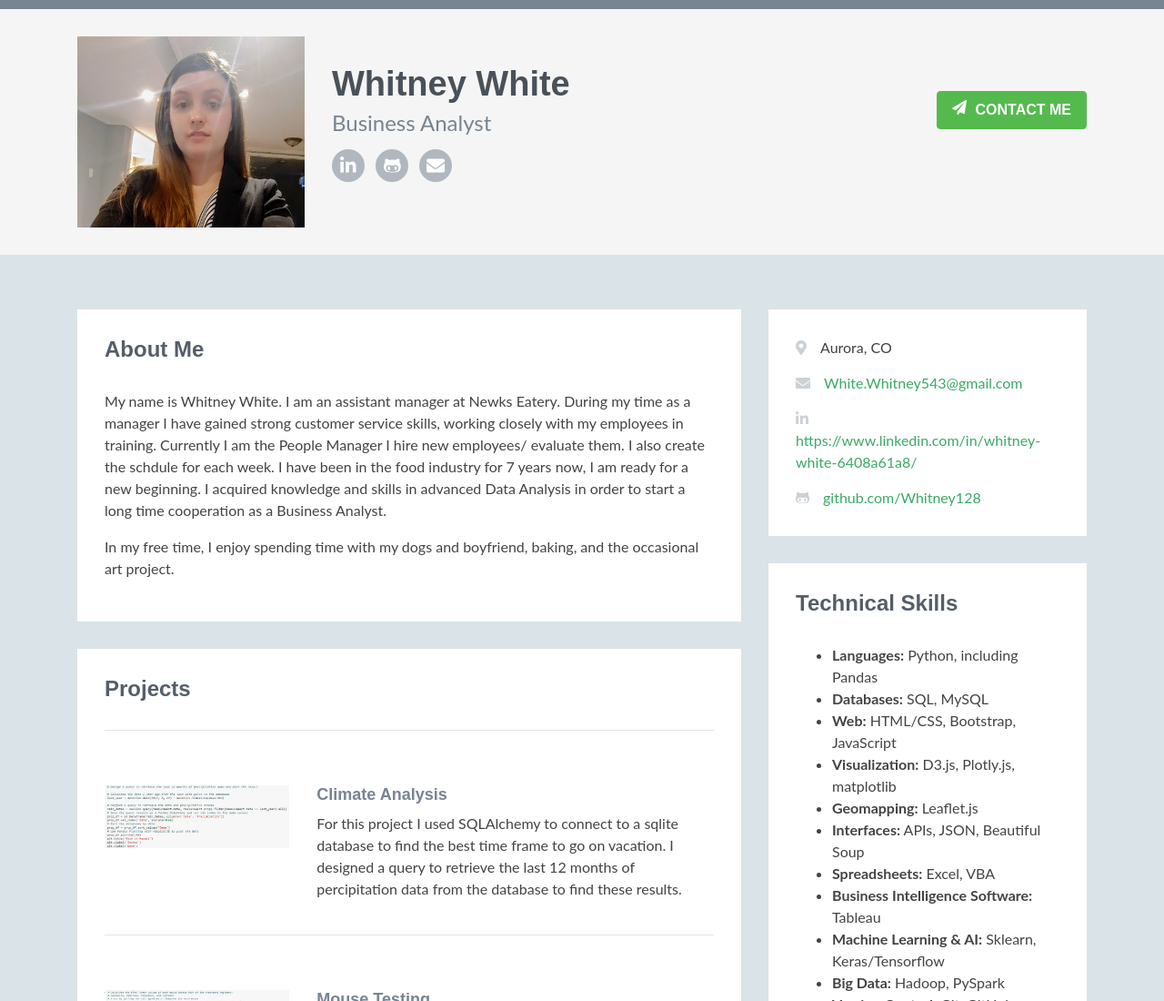
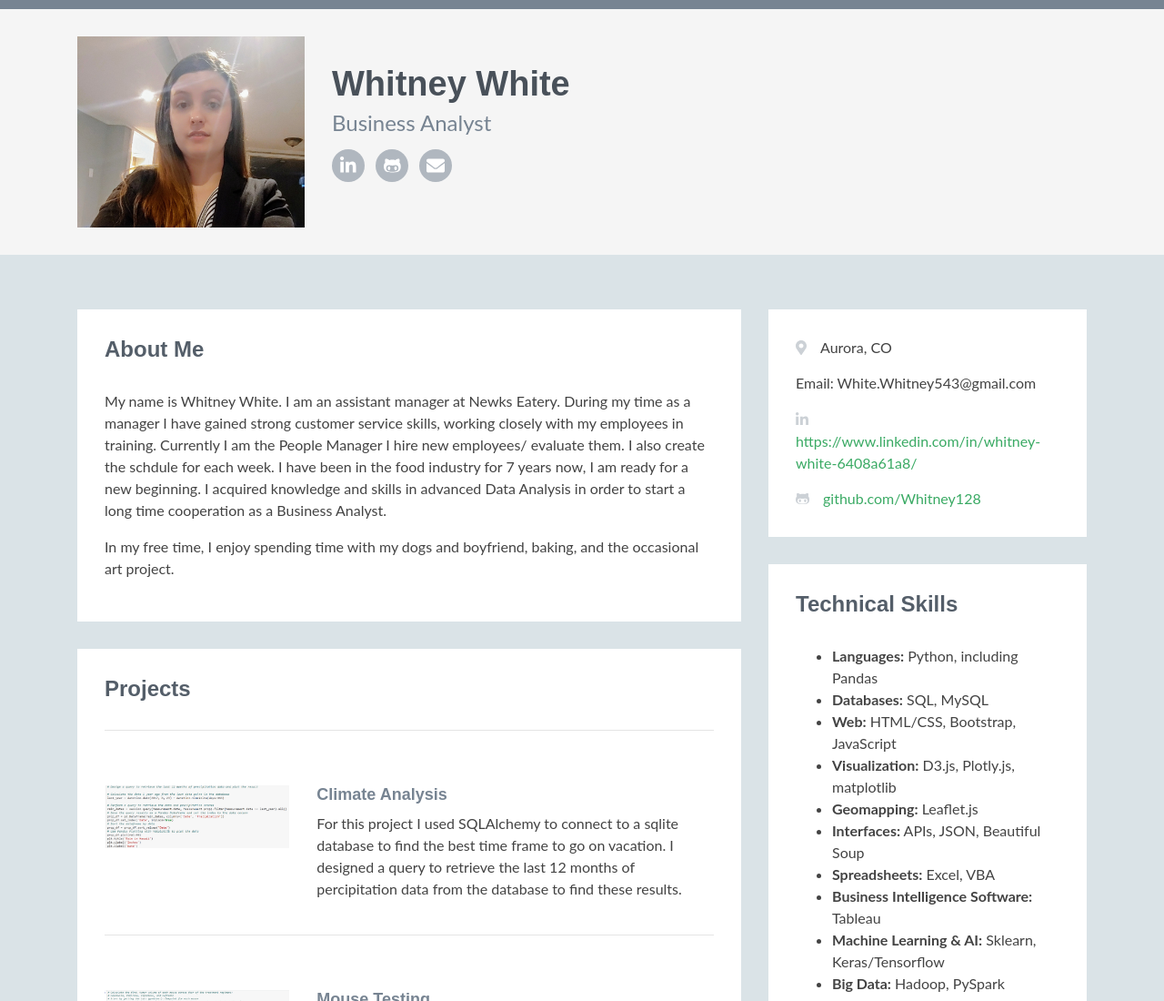
Before and after one commit to Whitney128/Whitney128.github.io, a plain HTML site: page index.html in a window 1280 px wide. Shown: the top 1100 px of the page at 91% size. Drawn offline with nearby package versions, Linux system fonts and the light colour scheme; no server answers; some icons are missing.

Commit message:
adding license

```diff
--- a/index.html
+++ b/index.html
@@ -42,7 +42,7 @@
                     <li class="list-inline-item"><a href="White.Whitney543@gmail.com"><i class="fa fa-envelope"></i></a></li>
                 </ul>
             </div><!--//profile-->
-            <a class="btn btn-cta-primary float-right" href="White.Whitney543@gmail.com" target="_blank"><i class="fas fa-paper-plane"></i> Contact Me</a>
+            <!-- <a class="btn btn-cta-primary float-right" href="White.Whitney543@gmail.com" target="_blank"><i class="fas fa-paper-plane"></i> Contact Me</a> -->
         </div><!--//container-->
     </header><!--//header-->
 
@@ -110,7 +110,7 @@
                         <div class="content">
                             <ul class="list-unstyled">
                                 <li><i class="fas fa-map-marker-alt"></i><span class="sr-only">Location:</span>Aurora, CO</li>
-                                <li><i class="fas fa-envelope"></i><span class="sr-only">Email:</span><a href=".com">White.Whitney543@gmail.com</a></li>
+                                <p>Email: White.Whitney543@gmail.com</p>
                                 <li><i class="fab fa-linkedin-in"></i><span class="sr-only">LinkedIn:</span><a href="https://www.linkedin.com/in/whitney-white-6408a61a8/">https://www.linkedin.com/in/whitney-white-6408a61a8/</a></li>
                                 <li><i class="fab fa-github-alt"></i><span class="sr-only">GitHub:</span><a href="https://github.com/Whitney128">github.com/Whitney128</a></li>
                             </ul>
```
Also changed, not shown: favicon.ico (added), license.txt (added).
